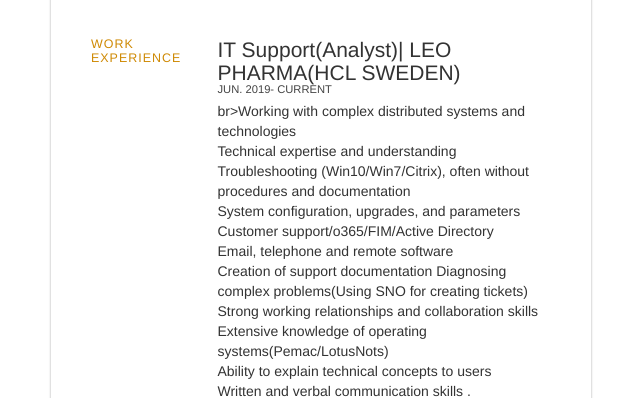
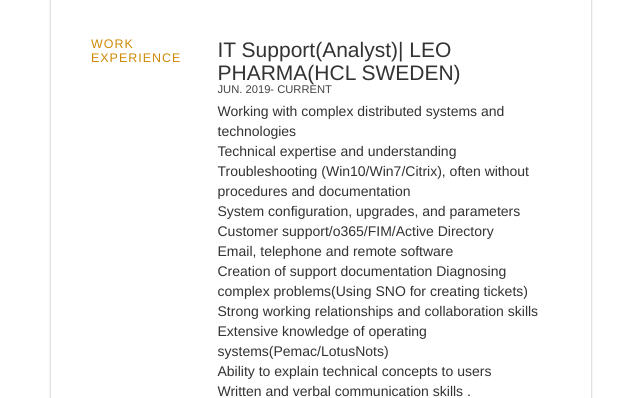
Before and after one commit to Idnan79/MyDoc.github.io, a plain HTML site: page index.html in a window 1280 px wide. Shown: the part 400-798 px from the top of the page, 319-959 px from the left. Drawn offline with nearby package versions, Linux system fonts and the light colour scheme.

Commit message:
Update index.html

```diff
--- a/index.html
+++ b/index.html
@@ -60,7 +60,7 @@
           <article>
             <h2>IT Support(Analyst)| LEO PHARMA(HCL SWEDEN)</h2>
             <p class="subDetails">JUN.  2019- CURRENT </p>
-             br>Working with complex distributed systems and technologies
+             Working with complex distributed systems and technologies
 <br>Technical expertise and understanding
 Troubleshooting (Win10/Win7/Citrix), often without procedures and documentation
 <br>System configuration, upgrades, and parameters
```
